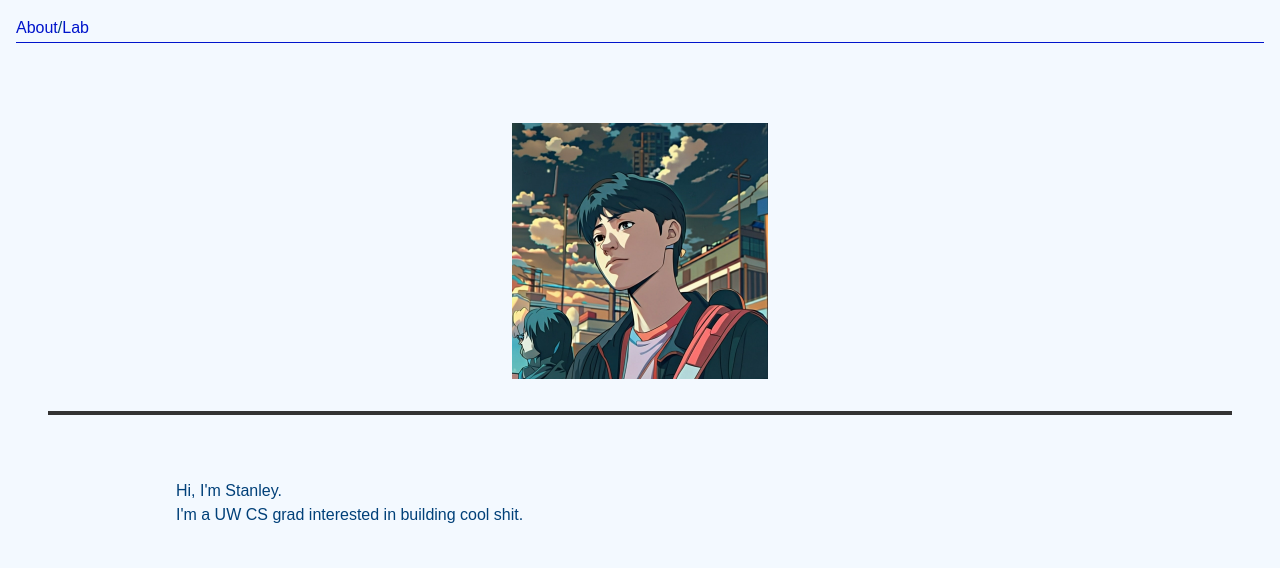
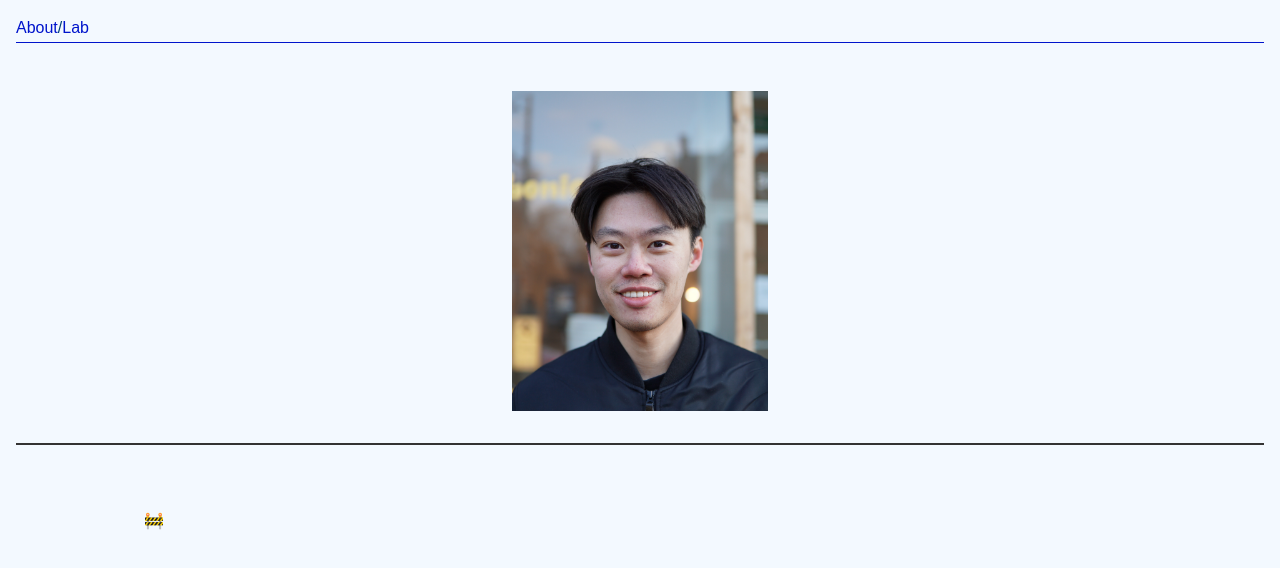
Before and after one commit to stanley-xu/stanley-xu.github.io, a Next.js app: page /about in a window 1280 px wide. Shown: the top 568 px of the page. Built offline with nearby package versions, Linux system fonts and the light colour scheme.

Commit message:
Change profile pic and redirect / to /about

```diff
--- a/src/app/about/layout.tsx
+++ /dev/null
@@ -1,13 +0,0 @@
-import type { ReactNode } from "react";
-
-export default function AboutLayout({ children }: { children: ReactNode }) {
-  return (
-    <div
-      style={{
-        padding: "32px",
-      }}
-    >
-      {children}
-    </div>
-  );
-}
--- a/src/app/about/page.tsx
+++ b/src/app/about/page.tsx
@@ -1,5 +1,5 @@
 import Image from "next/image";
-import profilePic from "./animepfp.png";
+import profilePic from "./linkedin-4-5.jpg";
 
 export default function Page() {
   return (
@@ -8,7 +8,7 @@ export default function Page() {
         style={{
           padding: "32px 0",
           marginBottom: "64px",
-          borderBottom: "4px solid hsl(0deg, 0%, 20%)",
+          borderBottom: "2px solid hsl(0deg, 0%, 20%)",
         }}
       >
         <div
@@ -33,8 +33,7 @@ export default function Page() {
           padding: "0 128px",
         }}
       >
-        <h3>Hi, I'm Stanley.</h3>
-        <p>I'm a UW CS grad interested in building cool shit.</p>
+        <p>🚧 </p>
       </main>
     </>
   );
```
Also changed, not shown: src/app/about/avatar-800x800.jpeg (added), src/app/about/linkedin-4-5.jpg (added).
